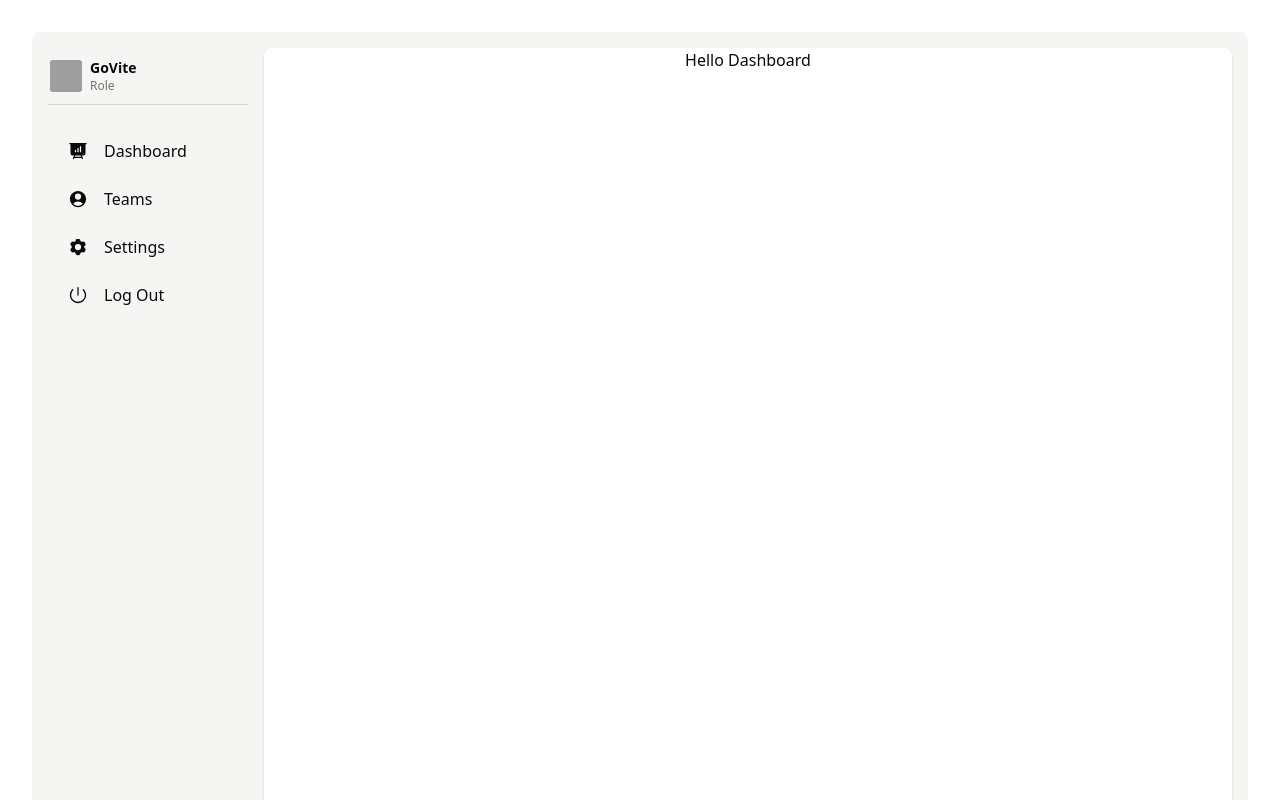
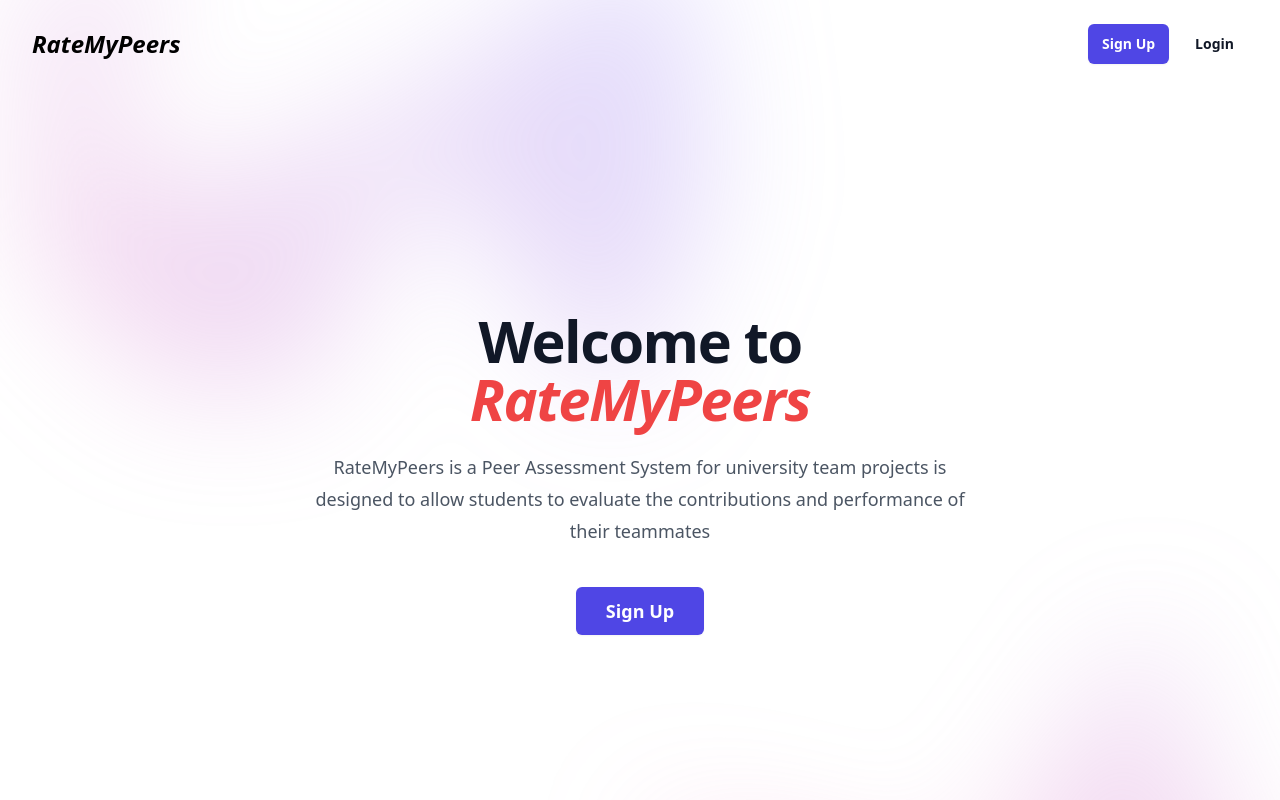
Before and after one commit to JayC-SF/GoVite.Inc-SOEN341_Project_F24, a React (Vite) app in the folder frontend/: page / in a window 1280 px wide. Shown: the top 800 px of the page. Built offline with nearby package versions, Linux system fonts and the light colour scheme; grey boxes are pictures that could not be loaded.

Commit message:
Edit the page redirecting in App.tsx

```diff
--- a/frontend/src/App.tsx
+++ b/frontend/src/App.tsx
@@ -11,9 +11,11 @@ import Main from './pages/home/MainPage'
 export default function App() {
   // Use react router to send the user to the right page based on the current route
   return (
-    // <React.StrictMode>
-    //     <RouterProvider router={AppRoutes} />
-    // </React.StrictMode>
-    <Main/>
+    <React.StrictMode>
+        <RouterProvider router={AppRoutes} />
+    </React.StrictMode>
+
+    //Add this one for working with main page purposes.
+    // <Main/>
   )
 }
```
